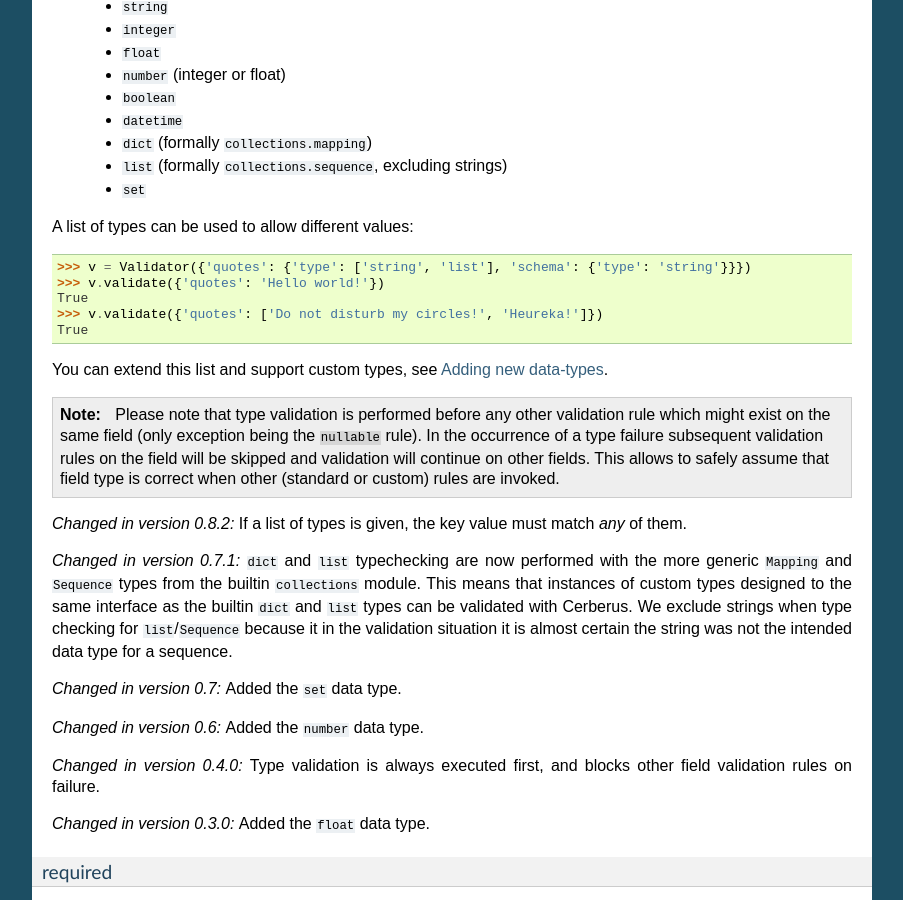
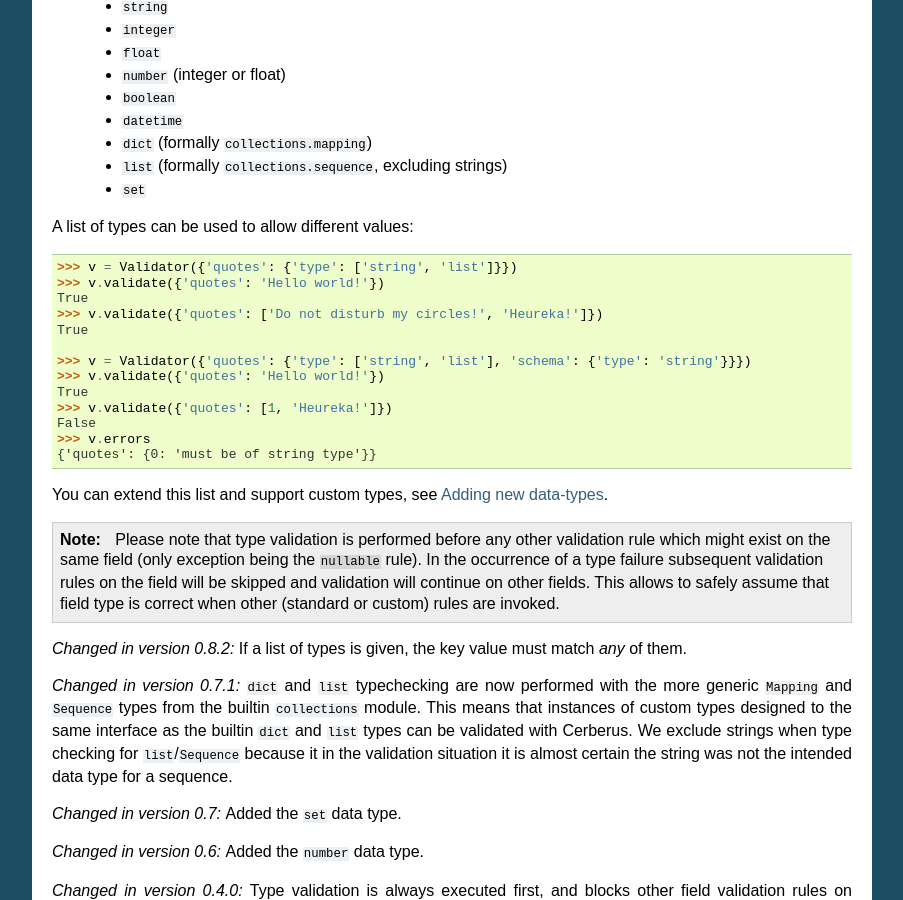
Before and after one commit to pyeve/cerberus, a Sphinx documentation site: the page built from docs/index.rst, in a window 1280 px wide and 900 px high, scrolled down 4552 px. Shown: the whole window, without its empty margins (198-1101 px from the left). Built offline with Sphinx 7.4.7, drawn with Linux system fonts in a browser that asks for light colours.

Commit message:
Add an simpler 'list of types' example.
The original example might suggest that you need to define a 'schema'
rule when using a list of types, which is only true if you have a type
which actually requires a schema.

Hopefully, adding an even simpler example will clarify that a 'schema'
is not mandatory in order to use the 'list of types' feature.

```diff
--- a/docs/index.rst
+++ b/docs/index.rst
@@ -279,11 +279,19 @@ Data type allowed for the key value. Can be one of the following:
 
 A list of types can be used to allow different values: ::
 
-    >>> v = Validator({'quotes': {'type': ['string', 'list'], 'schema': {'type': 'string'}}})
+    >>> v = Validator({'quotes': {'type': ['string', 'list']}})
     >>> v.validate({'quotes': 'Hello world!'})
     True
     >>> v.validate({'quotes': ['Do not disturb my circles!', 'Heureka!']})
     True
+
+    >>> v = Validator({'quotes': {'type': ['string', 'list'], 'schema': {'type': 'string'}}})
+    >>> v.validate({'quotes': 'Hello world!'})
+    True
+    >>> v.validate({'quotes': [1, 'Heureka!']})
+    False
+    >>> v.errors
+    {'quotes': {0: 'must be of string type'}}
 
 You can extend this list and support custom types, see :ref:`new-types`.
 
```
